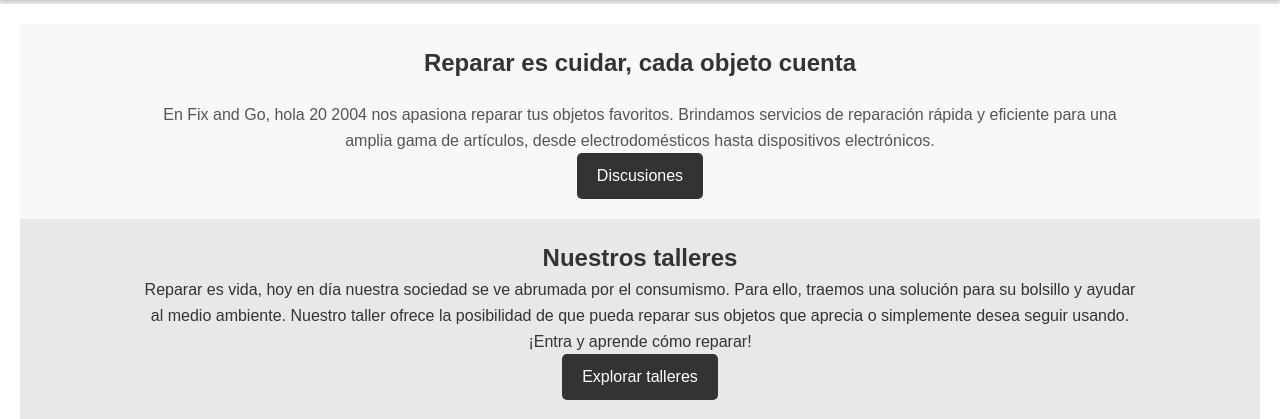
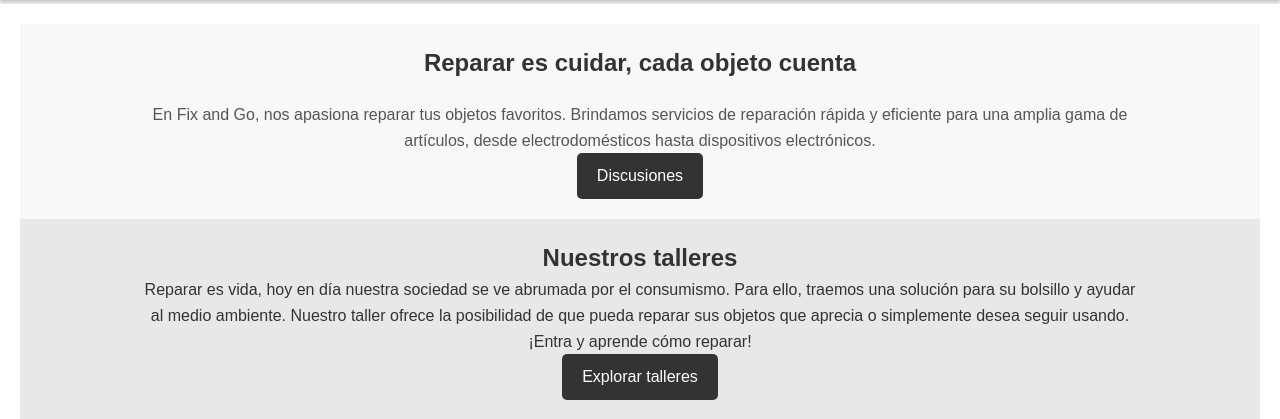
Before and after one commit to simonzk27/FixandGo, a PHP site: page / in a window 1280 px wide. Shown: the part 139-558 px from the top of the page. Run offline with PHP 8.4, Linux system fonts and the light colour scheme; the visitor is signed in with stand-in values (Sample User, id 1).

Commit message:
commit index

```diff
--- a/index.php
+++ b/index.php
@@ -40,7 +40,7 @@ session_start();
     <section class="hero">
         <div class="container">
             <h2 style="color: #333;">Reparar es cuidar, cada objeto cuenta</h2>
-            <p style="color: #555;">En Fix and Go, hola 20 2004 nos apasiona reparar tus objetos favoritos. Brindamos servicios de reparación rápida y eficiente para una amplia gama de artículos, desde electrodomésticos hasta dispositivos electrónicos.</p>
+            <p style="color: #555;">En Fix and Go, nos apasiona reparar tus objetos favoritos. Brindamos servicios de reparación rápida y eficiente para una amplia gama de artículos, desde electrodomésticos hasta dispositivos electrónicos.</p>
             <a href="php/foro.php" class="btn-hero">Discusiones</a>
         </div>
     </section>
```
